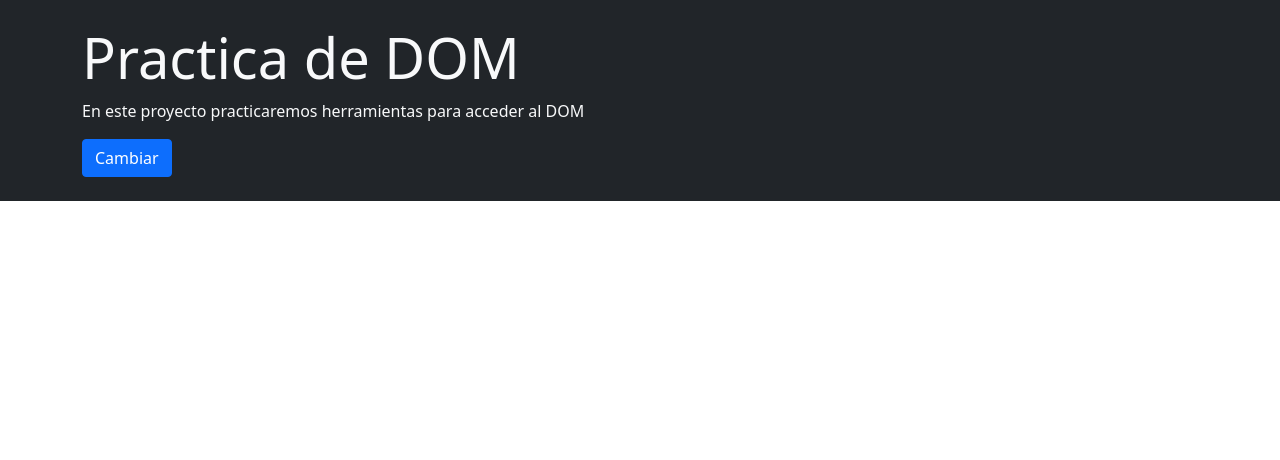
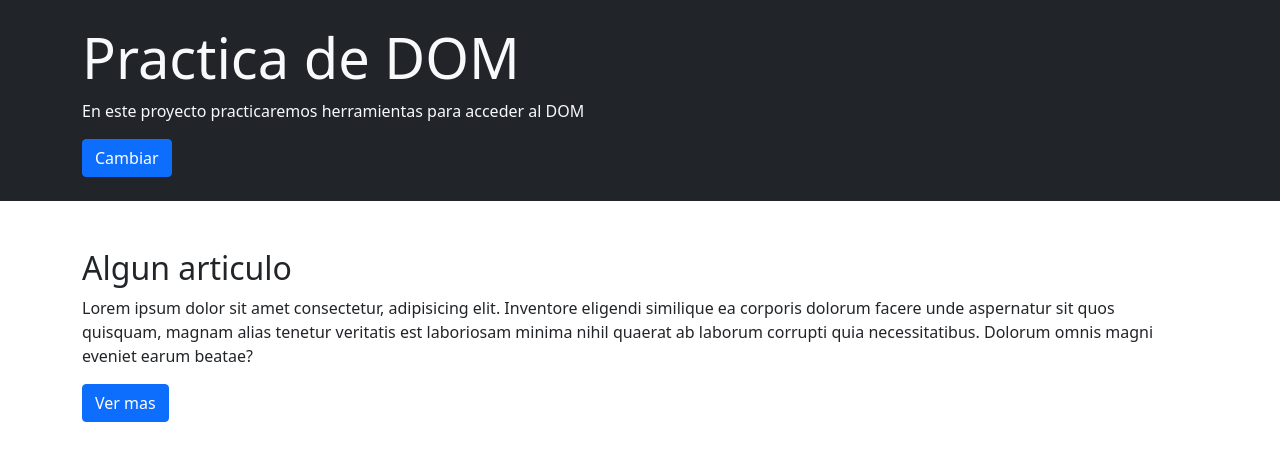
Before and after one commit to Majotoppa/practicaDOM, a plain HTML site: page index.html in a window 1280 px wide. Drawn offline with Linux system fonts and the light colour scheme.

Commit message:
agregamos un parrago con js y cambiamos boton de ver mas a ocultar

```diff
--- a/index.html
+++ b/index.html
@@ -1,21 +1,41 @@
 <!DOCTYPE html>
 <html lang="es">
   <head>
-    <meta charset="UTF-8">
-    <meta http-equiv="X-UA-Compatible" content="IE=edge">
-    <meta name="viewport" content="width=device-width, initial-scale=1.0">
+    <meta charset="UTF-8" />
+    <meta http-equiv="X-UA-Compatible" content="IE=edge" />
+    <meta name="viewport" content="width=device-width, initial-scale=1.0" />
     <!--agregar metas-->
-    <link rel="stylesheet" href="css/bootstrap.min.css">
+    <link rel="stylesheet" href="css/bootstrap.min.css" />
     <title>Practica DOM</title>
   </head>
   <body>
     <main>
       <section class="bg-dark container-fluid py-4">
         <article class="container text-light">
-                <h1 class="display-4" id="titulo"> Practica de DOM</h1>
+          <h1 class="display-4" id="titulo">Practica de DOM</h1>
           <p>En este proyecto practicaremos herramientas para acceder al DOM</p>
-                <button class="btn btn-primary" id="btnCambiar" onclick="cambiarTitulo()"> Cambiar</button>
+          <button
+            class="btn btn-primary"
+            id="btnCambiar"
+            onclick="cambiarTitulo()"
+          >
+            Cambiar
+          </button>
         </article>
+      </section>
+      <section class="container my-5">
+        <h2>Algun articulo</h2>
+        <div id="articulo">
+          <p>
+            Lorem ipsum dolor sit amet consectetur, adipisicing elit. Inventore
+            eligendi similique ea corporis dolorum facere unde aspernatur sit
+            quos quisquam, magnam alias tenetur veritatis est laboriosam minima
+            nihil quaerat ab laborum corrupti quia necessitatibus. Dolorum omnis
+            magni eveniet earum beatae?
+          </p>
+
+        </div>
+        <button class="btn btn-primary" onclick="verMas()" id="btnVerMas">Ver mas</button>
       </section>
     </main>
     <script src="js/bootstrap.min.js"></script>
--- a/js/app.js
+++ b/js/app.js
@@ -2,9 +2,65 @@ function cambiarTitulo(){
     console.log("aqui estoy dentro de la funcion cambiarTitulo");
     //traer al titulo o h1
     //querySelector toma del arbol el titulo
-    let titulo = document.querySelector("#titulo")
+    //let titulo = document.querySelector("#titulo");
+
+    //otra forma de traer h1
+    let tituloh1 = document.getElementById("titulo");
     console.log(titulo);
     //hace referencia al texto
     titulo.innerHTML = "Titulo modificado";
     titulo.className = " display-4 text-warning";
 }
+
+function verMas(){
+    console.log("desde la funcion ver mas");
+    //buscar el elemento padre
+    let contenedorPadre = document.querySelector("#articulo");
+    console.log(contenedorPadre); //solo para ver si traemos bien el div
+    let btnVerMas = document.querySelector("#btnVerMas");
+
+   if(btnVerMas.innerHTML == "Ver mas"){
+        //opcion 1 - camino corto
+
+    //para manteener el parrafo que tenia y agregar otro parrafo hay que usar el acumulador que seria +=
+
+    /*contenedorPadre.innerHTML += `<p class="lead">
+    Lorem ipsum dolor sit amet consectetur, adipisicing elit.
+    Reprehenderit consectetur quo nam eligendi at ratione, ipsam qui
+    maxime explicabo aliquid! Eos qui doloribus porro quisquam natus
+    molestias rem repudiandae rerum voluptates officia nulla repellat
+    laborum adipisci sed maxime modi iste molestiae magni unde id, ipsam
+    odit repellendus architecto veritatis! Eligendi!
+  </p>`; */
+
+  //opcion 2 - camino largo
+
+  // 1- crear el elemento
+  let parrafo = document.createElement("p");
+  // 2- agregar lo que deseo en este caso mas parrafo
+  parrafo.innerHTML = "aqui agrego todo el parrafo de prueba";
+  parrafo.className = "lead";
+  //3- insertar el elemento en el maquetado
+  contenedorPadre.appendChild(parrafo);
+
+
+  btnVerMas.innerHTML = "Ocultar";
+  btnVerMas.className = "btn btn-danger";
+
+   }else{
+       console.log("quiero ocultar el parrafo")
+       //borrar o elininar el parrafo del dom  ((eliminar un nodo))
+       //con chilnodes preguntamos si tiene hijos
+       console.log(contenedorPadre.hasChildNodes());
+       console.log(contenedorPadre.children);
+
+
+       //cambiar el texto del boton de nuevo a ver mas
+       btnVerMas.innerHTML = "Ver mas";
+       btnVerMas.className = "btn btn-primary";
+   }
+
+
+
+
+}
```
Lines whose indentation alone changed are shown as unchanged.
